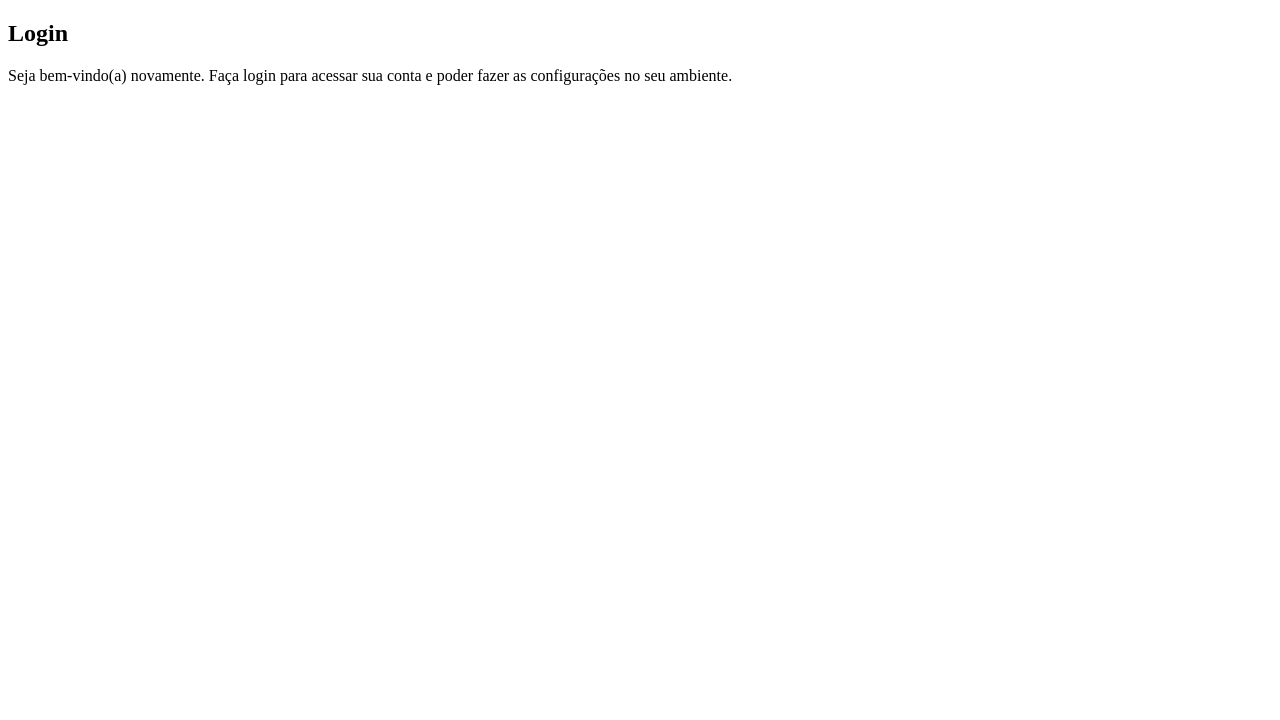
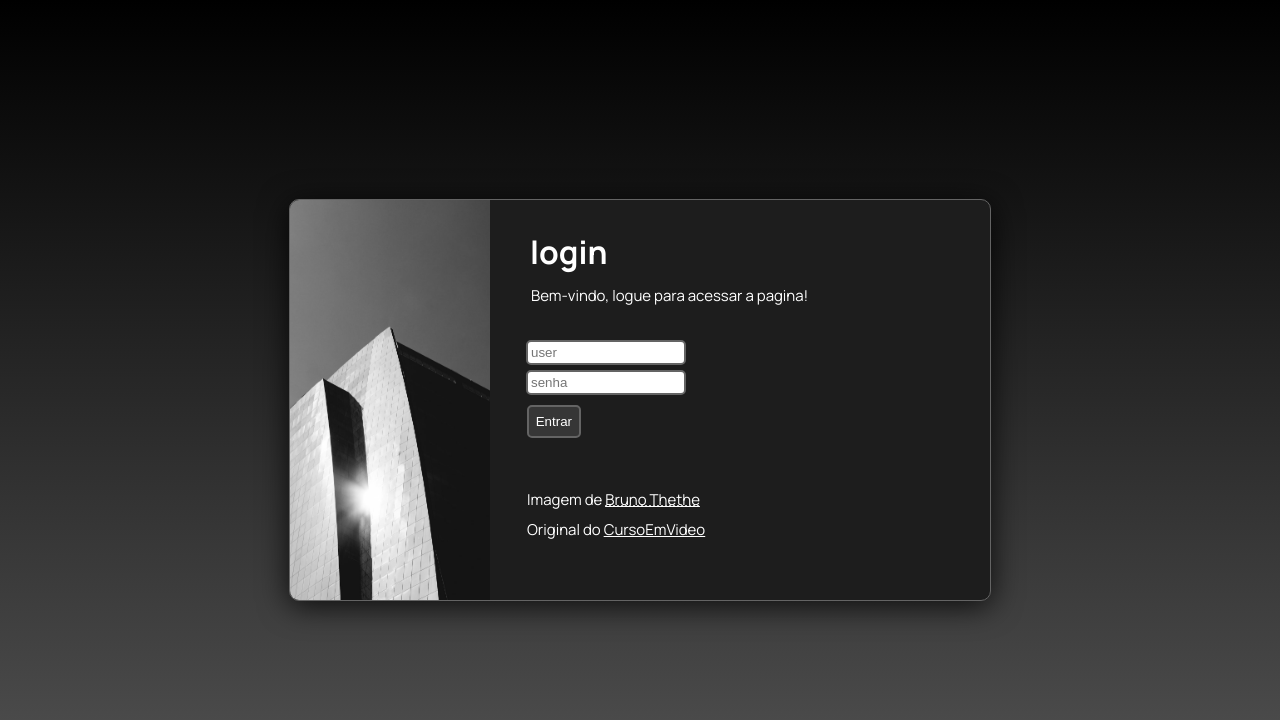
Before and after one commit to nekolacat/projeto-login, a plain HTML site: page index.html in a window 1280 px wide. Drawn offline with Linux system fonts and the light colour scheme.

Commit message:
projeto login

```diff
--- /dev/null
+++ b/curso/estilos/style.css
@@ -0,0 +1,41 @@
+@charset "UTF-8";
+
+* {
+    margin: 0;
+    padding: 0;
+    box-sizing: border-box;
+    font-family: system-ui, -apple-system, BlinkMacSystemFont, 'Segoe UI', Roboto, Oxygen, Ubuntu, Cantarell, 'Open Sans', 'Helvetica Neue', sans-serif;
+}
+
+body, html {
+    position: relative;
+    width: 100vw;
+    height: 100vh;
+    background-color: #5f2c82;
+}
+
+#login {
+    position: absolute;
+    top: 50%;
+    left: 50%;
+    transform: translate(-50%, -50%);
+    width: 250px;
+    height: 500px;
+    overflow: hidden;
+
+    background-color: white;
+    border-radius: 20px;
+    box-shadow: 0px 0px 10px #00000088;
+}
+
+#imagem {
+    display: block;
+    height: 200px;
+    background: #5f2c82 url(../imagens/metal.jpg) no-repeat left bottom;
+    background-size: cover;
+}
+
+#formulario {
+    display: block;
+    padding: 10px;
+}
--- /dev/null
+++ b/estilo/media.css
@@ -0,0 +1,47 @@
+@charset "UTF-8";
+
+@media screen and (min-width:768px){
+    body {
+       background: linear-gradient(to bottom, #000000, #525252) no-repeat fixed;
+    }
+
+    #img {
+        width: 200px;
+        height: 400px;
+    }
+
+    #login {
+        width: 700px;
+        height: 400px;
+    }
+
+    #login > h1{
+        position: absolute;
+        top: 20px;
+        left: 240px;
+    }
+
+    #login > p{
+        position: absolute;
+        top: 80px;
+        left: 236px;
+    }
+
+    #form {
+        position: absolute;
+        top: 130px;
+        left: 236px;
+    }
+
+    #entra {
+        position: absolute;
+        right: 105px;
+    }
+
+    #link {
+        position: absolute;
+        top: 280px;
+        left: 232px;
+        text-align: left;
+    }
+}
--- /dev/null
+++ b/estilo/style.css
@@ -0,0 +1,99 @@
+@charset "UTF-8";
+@import url('https://fonts.googleapis.com/css2?family=Manrope:wght@200..800&display=swap');
+
+* {
+    margin: 0;
+    padding: 0;
+}
+
+body {
+    background: #525252;
+    font-family: "Manrope", sans-serif;
+    font-weight: 400;
+}
+
+#img {
+    height: 300px;
+    background: url(../img/predio.jpg) bottom no-repeat;
+    background-size: cover;
+}
+
+#login {
+    width: 300px;
+    height: 600px;
+    position: absolute;
+    top: 50%;
+    left: 50%;
+    transform: translate(-50%, -50%);
+    text-align: center;
+    overflow: hidden;
+
+    background-color: #1d1d1d;
+    color: white;
+    border-radius: 10px;
+    border: 1px solid #646464;
+    box-shadow: 0px 5px 30px #000000cc;
+}
+
+#login > h1 {
+    padding-top: 10px;
+    font-size: 2em;
+    font-weight: 700;
+}
+
+#login p {
+    padding: 5px;
+    font-size: 15px;
+}
+
+#form {
+    padding-top: 5px;
+}
+
+form input#iuser, input#isenha{
+    width: 150px;
+    border: 2px solid #646464;
+    outline: none;
+    border-radius: 5px;
+    padding: 3px;
+    margin-top: 5px;
+    transition: .2s;
+}
+
+input#iuser:hover, input#isenha:hover {
+    border: 2px solid #0044ffc4;
+    transition: .2s;
+}
+
+input#iuser:focus, input#isenha:focus {
+    border: 2px solid #0044ff70;
+    transition: .2s;
+}
+
+#entra {
+    color: white;
+    border: 2px solid #646464;
+    border-radius: 5px;
+    background-color: #363636;
+    margin-top: 10px;
+    padding: 7px;
+    transition: .2s;
+    margin-bottom: 10px;
+}
+
+#entra:hover {
+    padding: 5px;
+    border: 2px solid #0044ff70;
+    transition: .2s;
+}
+
+#link p, a {
+    line-height: 10px;
+    margin-top: 10px;
+    font-size: 15px;
+    color: white;
+}
+
+#link a:hover {
+    color: #62a6ff;
+}
--- a/estilos/style.css
+++ /dev/null
@@ -1 +0,0 @@
-@charset "UTF-8";
--- a/index.html
+++ b/index.html
@@ -3,22 +3,31 @@
 <head>
     <meta charset="UTF-8">
     <meta name="viewport" content="width=device-width, initial-scale=1.0">
-    <link rel="stylesheet" href="estilos/style.css">
+    <link rel="stylesheet" href="estilo/style.css" media="all">
+    <link rel="stylesheet" href="estilo/media.css">
+
     <title>Login</title>
 </head>
 <body>
         <main>
             <section id="login">
                 <div id="img">
+                    <!-- imagem no css-->
+                </div>
+                <h1>login</h1>
+                <p>Bem-vindo, logue para acessar a pagina!</p>
+                <div id="form">
+                    <form action="login.php" method="post">
+                        <label for="iemail"></label>
+                        <input type="text" name="user" id="iuser" placeholder="user" autocomplete="username" required minlength="5"> <br>
+                        <input type="password" name="senha" id="isenha" placeholder="senha" autocomplete="current-password" required minlength="8"> <br>
+                        <input type="submit" value="Entrar" id="entra">
+                    </form>
+                </div>
+                <div id="link">
+                    <p>Imagem de <abbr title="veja a imagem original"><a href="https://www.pexels.com/pt-br/foto/foto-monocromatica-do-exterior-do-edificio-2747596/" target="_blank">Bruno Thethe</a></abbr></p>
 
-            </div>
-
-            <div id="form">
-                <h1>Login</h1>
-                <p>Seja bem-vindo(a) novamente. Faça login para acessar sua conta e poder fazer as configurações no seu ambiente.</p>
-                <form action="login.php" method="post">
-
-                </form>
+                    <p>Original do <a href="https://nekolacat.github.io/projeto-login/curso/index.html" target="_blank">CursoEmVideo</a></p>
                 </div>
             </section>
         </main>
```
Also changed, not shown: curso/index.html (added, +26 -0 lines), curso/imagens/metal.jpg (renamed from imagens/metal.jpg), img/predio.jpg (added), 1 other file. Lines whose indentation alone changed are shown as unchanged.
